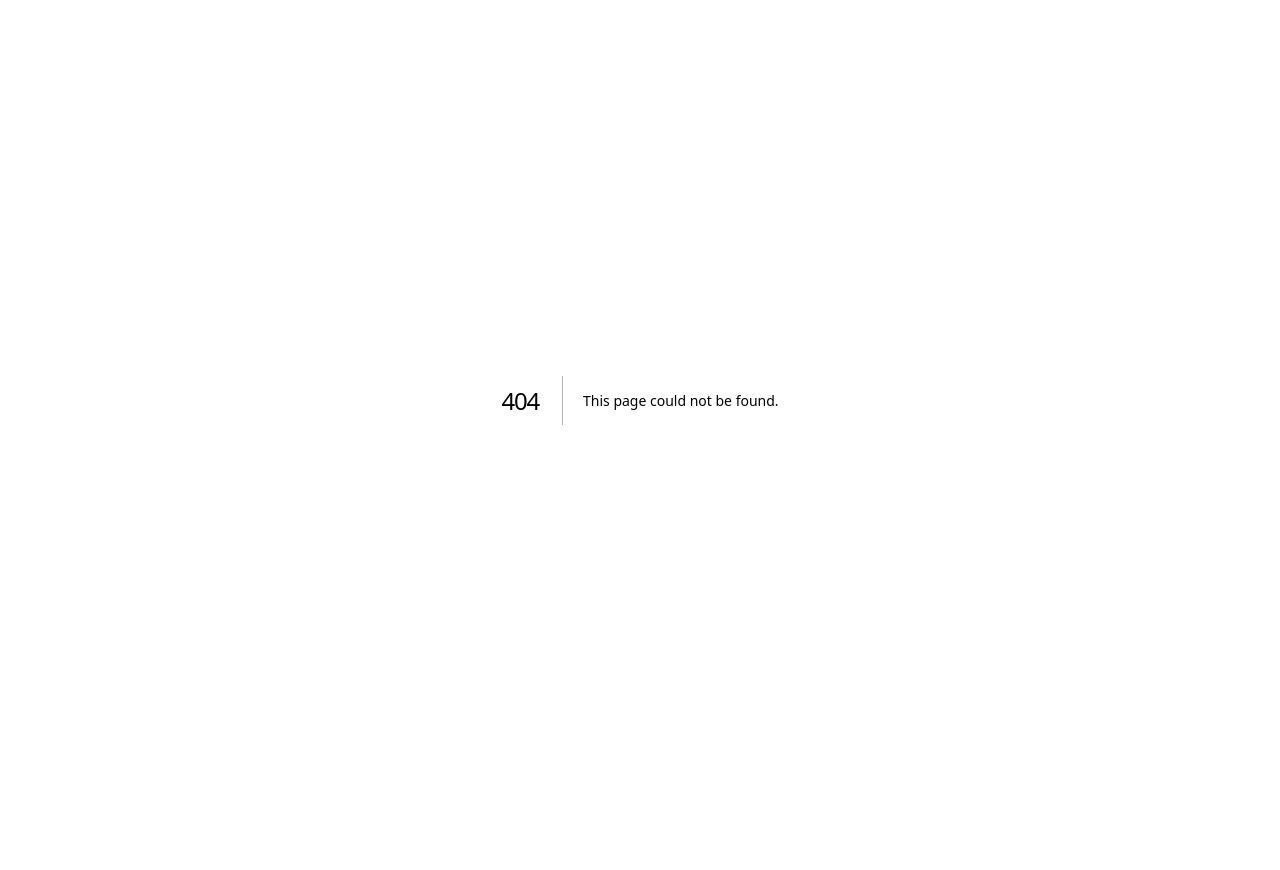
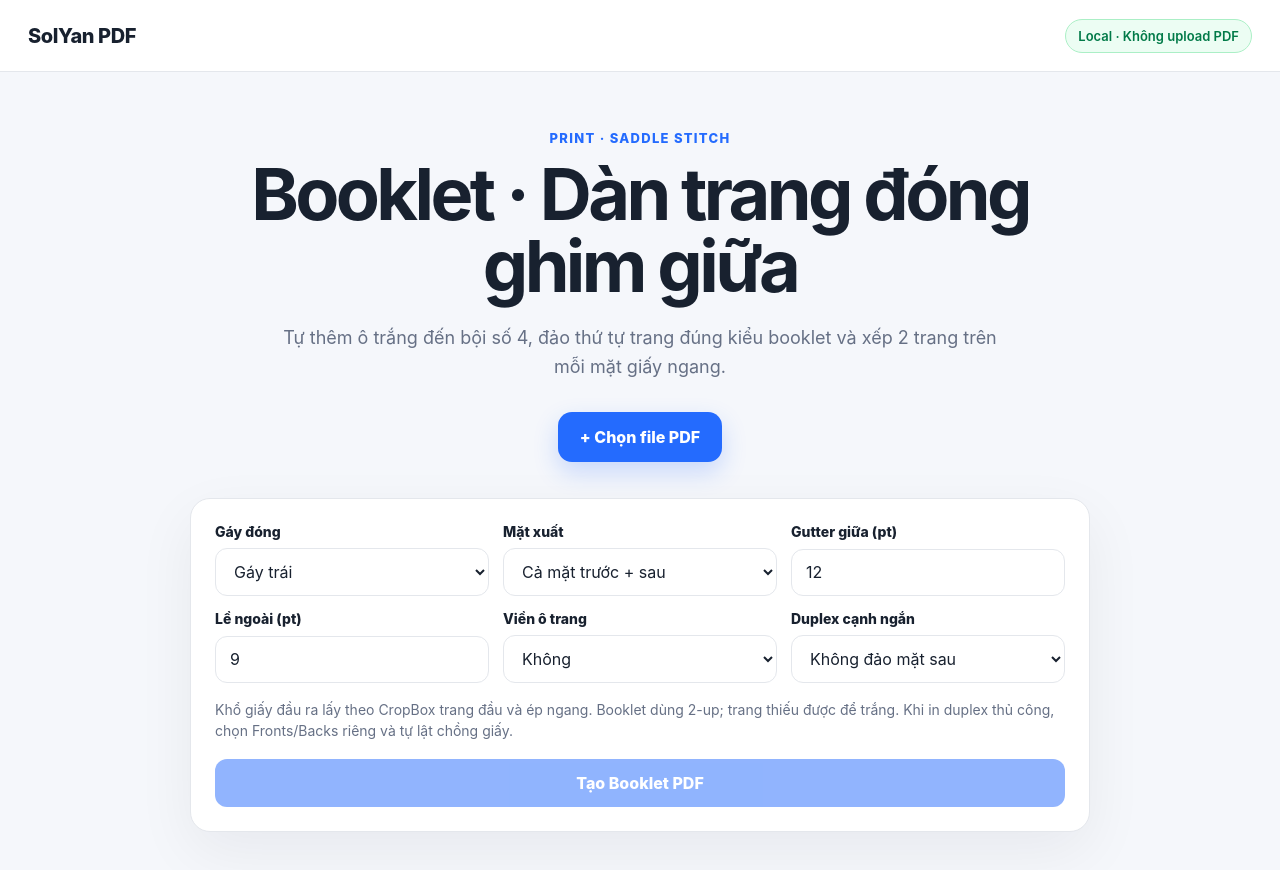
Before and after one commit to solyan842/SolYan-PDF, a Next.js app in the folder frontend/: page /booklet in a window 1280 px wide. Before the commit this address had no page. Shown: the top 870 px of the page. Before the commit the page ends 800 px from the top, so only its background shows below. Built offline with nearby package versions, Linux system fonts and the light colour scheme.

Commit message:
feat: add browser-local booklet imposition UI

```diff
--- /dev/null
+++ b/frontend/app/booklet/page.tsx
@@ -0,0 +1,78 @@
+'use client';
+
+import { ChangeEvent, useState } from 'react';
+import { BookletDuplexPass, BookletSpine, createBookletPdf } from '../../lib/booklet';
+import { downloadPdf } from '../../lib/pdf-client';
+
+const MAX_FILE_SIZE = 100 * 1024 * 1024;
+
+export default function BookletPage() {
+  const [file, setFile] = useState<File | null>(null);
+  const [spine, setSpine] = useState<BookletSpine>('left');
+  const [gutter, setGutter] = useState(12);
+  const [outerMargin, setOuterMargin] = useState(9);
+  const [border, setBorder] = useState(false);
+  const [duplexPass, setDuplexPass] = useState<BookletDuplexPass>('both');
+  const [flipOnShortEdge, setFlipOnShortEdge] = useState(false);
+  const [busy, setBusy] = useState(false);
+  const [error, setError] = useState('');
+
+  function onFile(event: ChangeEvent<HTMLInputElement>) {
+    const selected = event.target.files?.[0] ?? null;
+    if (selected && selected.size > MAX_FILE_SIZE) {
+      setFile(null);
+      setError('PDF vượt giới hạn 100 MB cho booklet trong trình duyệt.');
+      event.target.value = '';
+      return;
+    }
+    setFile(selected);
+    setError('');
+  }
+
+  async function run() {
+    if (!file) return;
+    setBusy(true);
+    setError('');
+    try {
+      const bytes = await createBookletPdf(await file.arrayBuffer(), {
+        spine,
+        gutter,
+        outerMargin,
+        border,
+        duplexPass,
+        flipOnShortEdge,
+      });
+      downloadPdf(bytes, 'solyan-booklet.pdf');
+    } catch (cause) {
+      setError(cause instanceof Error ? cause.message : 'Không thể tạo booklet.');
+    } finally {
+      setBusy(false);
+    }
+  }
+
+  const invalid = !Number.isFinite(gutter) || gutter < 0 || gutter > 144 || !Number.isFinite(outerMargin) || outerMargin < 0 || outerMargin > 72;
+
+  return <main className="shell">
+    <header className="topbar"><a className="brand" href="/">SolYan PDF</a><div className="privacy-pill">Local · Không upload PDF</div></header>
+    <section className="hero compact-hero">
+      <p className="eyebrow">PRINT · SADDLE STITCH</p>
+      <h1>Booklet · Dàn trang đóng ghim giữa</h1>
+      <p className="subtitle">Tự thêm ô trắng đến bội số 4, đảo thứ tự trang đúng kiểu booklet và xếp 2 trang trên mỗi mặt giấy ngang.</p>
+      <label className="picker"><input type="file" accept="application/pdf,.pdf" onChange={onFile}/><span>+ Chọn file PDF</span></label>
+    </section>
+    <section className="workspace form-workspace">
+      <div style={{ display: 'grid', gridTemplateColumns: 'repeat(auto-fit, minmax(220px, 1fr))', gap: 14 }}>
+        <label className="field"><span>Gáy đóng</span><select value={spine} onChange={(e)=>setSpine(e.target.value as BookletSpine)}><option value="left">Gáy trái</option><option value="right">Gáy phải / RTL</option></select></label>
+        <label className="field"><span>Mặt xuất</span><select value={duplexPass} onChange={(e)=>setDuplexPass(e.target.value as BookletDuplexPass)}><option value="both">Cả mặt trước + sau</option><option value="fronts">Chỉ mặt trước</option><option value="backs">Chỉ mặt sau</option></select></label>
+        <label className="field"><span>Gutter giữa (pt)</span><input type="number" min="0" max="144" step="1" value={gutter} onChange={(e)=>setGutter(Number(e.target.value))}/></label>
+        <label className="field"><span>Lề ngoài (pt)</span><input type="number" min="0" max="72" step="1" value={outerMargin} onChange={(e)=>setOuterMargin(Number(e.target.value))}/></label>
+        <label className="field"><span>Viền ô trang</span><select value={border ? 'yes' : 'no'} onChange={(e)=>setBorder(e.target.value === 'yes')}><option value="no">Không</option><option value="yes">Có</option></select></label>
+        <label className="field"><span>Duplex cạnh ngắn</span><select value={flipOnShortEdge ? 'yes' : 'no'} onChange={(e)=>setFlipOnShortEdge(e.target.value === 'yes')} disabled={duplexPass !== 'both'}><option value="no">Không đảo mặt sau</option><option value="yes">Đảo trái/phải mặt sau</option></select></label>
+      </div>
+      {file && <p className="selected-file">Đã chọn: <strong>{file.name}</strong></p>}
+      <p className="hint">Khổ giấy đầu ra lấy theo CropBox trang đầu và ép ngang. Booklet dùng 2-up; trang thiếu được để trắng. Khi in duplex thủ công, chọn Fronts/Backs riêng và tự lật chồng giấy.</p>
+      {error && <div className="error">{error}</div>}
+      <button className="merge-button" type="button" onClick={run} disabled={!file || busy || invalid}>{busy ? 'Đang dàn booklet…' : 'Tạo Booklet PDF'}</button>
+    </section>
+  </main>;
+}
```
